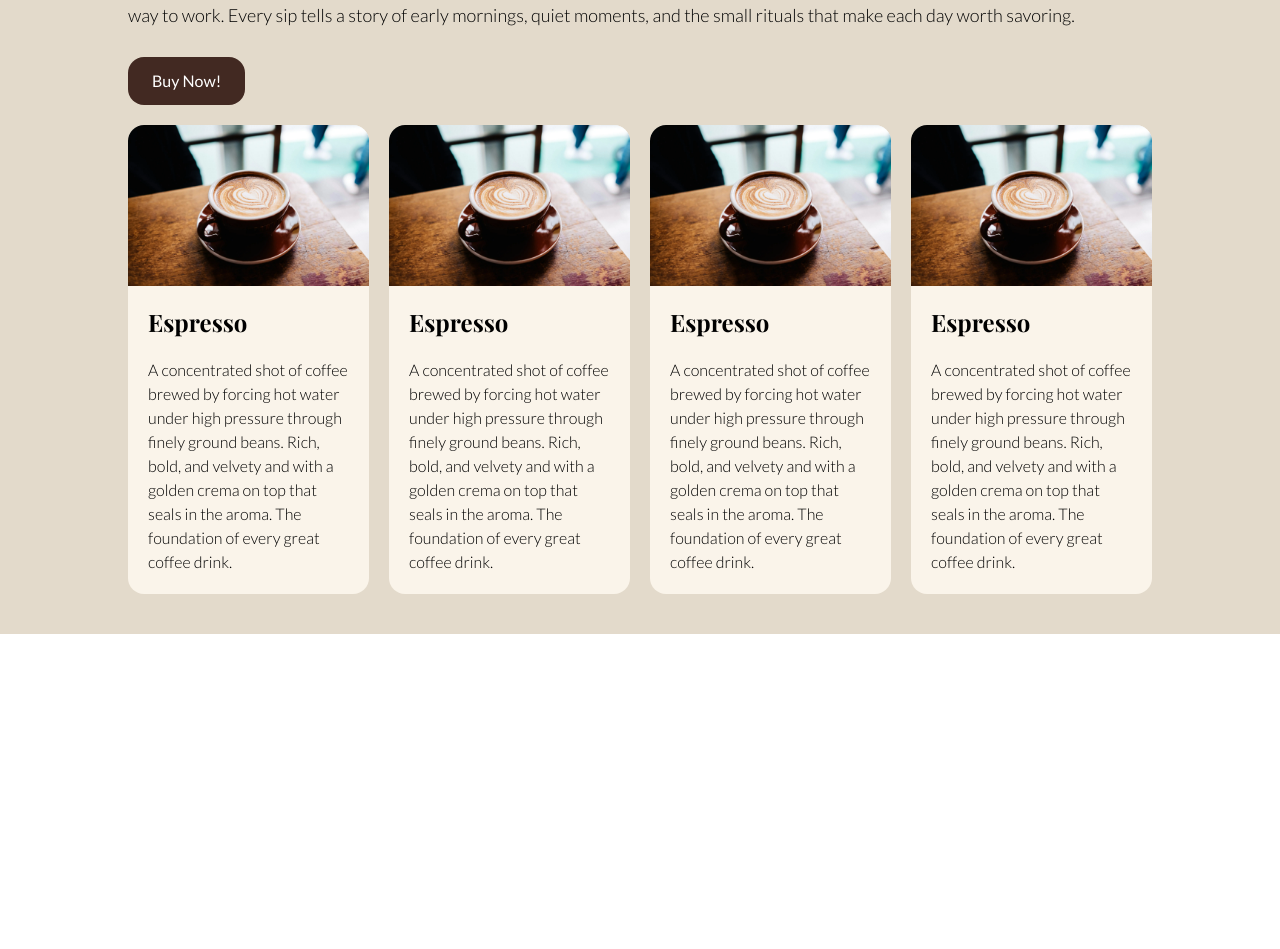
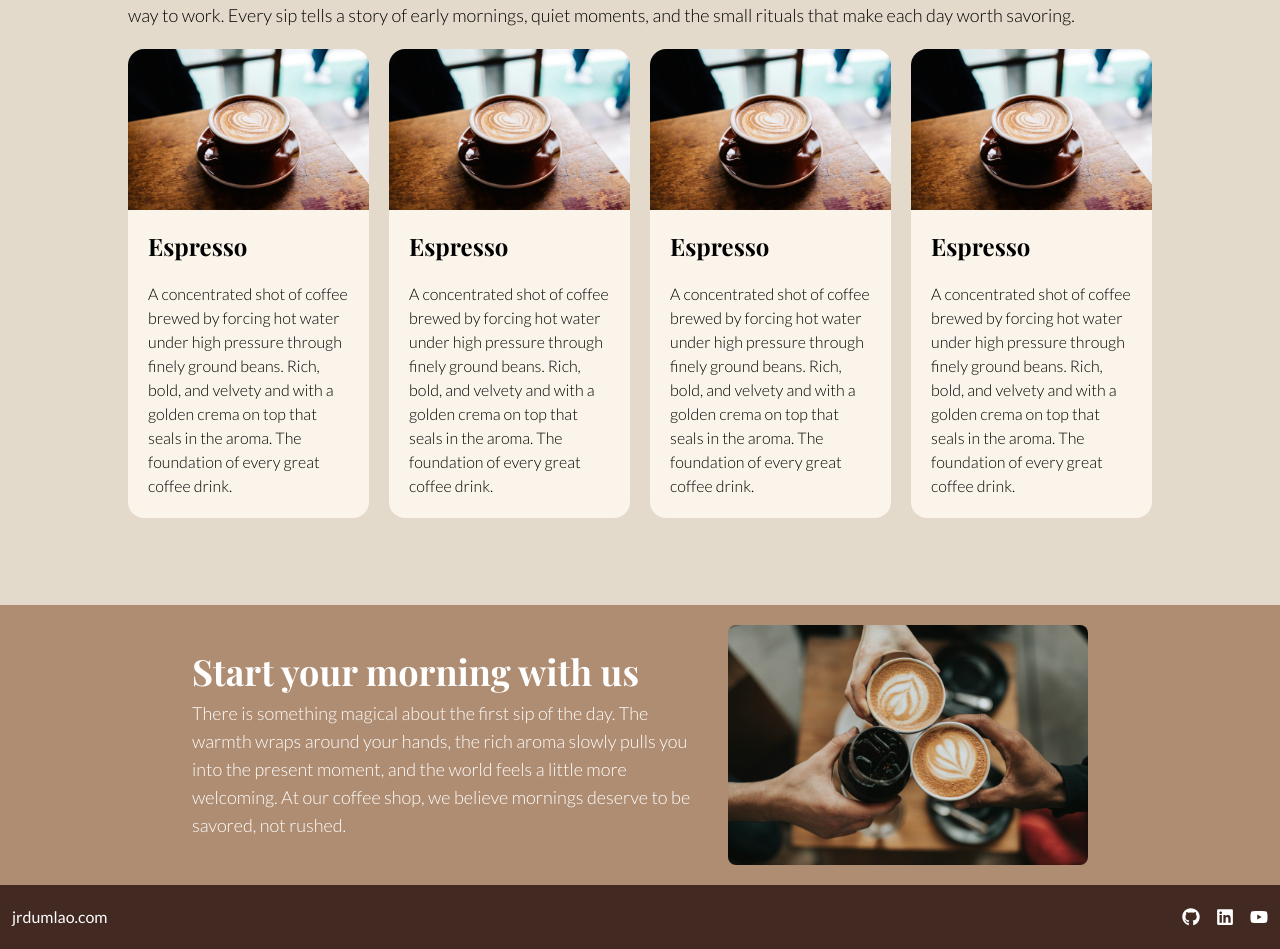
Before and after one commit to Wise-394/kofii_shop, a React (Vite) app in the folder client/: page / in a window 1280 px wide. Shown: the part 931-1880 px from the top of the page. Before the commit the page ends 1565 px from the top, so only its background shows below. Built offline with nearby package versions, Linux system fonts and the light colour scheme.

Commit message:
Add Footer and Info components
- Created Footer component with social media icons and a link to the website.
- Added Info component to display a welcoming message and an image for the coffee shop.

```diff
--- /dev/null
+++ b/client/src/components/Footer.jsx
@@ -0,0 +1,18 @@
+import { FaGithub } from "react-icons/fa";
+import { FaLinkedin } from "react-icons/fa";
+import { FaYoutube } from "react-icons/fa";
+export function Footer() {
+  return (
+    <footer
+      className="flex flex-row items-center px-3 py-5 bg-brown-500 text-white
+        justify-between"
+    >
+      <a href="https://jrdumlao.com">jrdumlao.com</a>
+      <div className="flex gap-4 items-center justify-center text-lg">
+        <FaGithub />
+        <FaLinkedin />
+        <FaYoutube />
+      </div>
+    </footer>
+  );
+}
--- a/client/src/components/Home/Carousel.jsx
+++ b/client/src/components/Home/Carousel.jsx
@@ -2,7 +2,10 @@ import espresso from "/assets/espresso.webp";
 export function Carousel() {
   return (
     <div className="flex flex-col md:grid grid-cols-2 lg:grid-cols-4 gap-5">
-      <div className="rounded-2xl text-left bg-brown-50">
+      <div
+        className="rounded-2xl text-left bg-brown-50 hover:translate-y-2
+          transition-transform"
+      >
         <img src={espresso} alt="espress" className="rounded-t-2xl" />
         <div className="p-5">
           <p className="text-2xl font-bold font-playfair">Espresso</p>
@@ -14,7 +17,10 @@ export function Carousel() {
           </p>
         </div>
       </div>
-      <div className="rounded-2xl text-left bg-brown-50">
+      <div
+        className="rounded-2xl text-left bg-brown-50 hover:translate-y-1
+          transition-transform"
+      >
         <img src={espresso} alt="espress" className="rounded-t-2xl" />
         <div className="p-5">
           <p className="text-2xl font-bold font-playfair">Espresso</p>
@@ -26,7 +32,10 @@ export function Carousel() {
           </p>
         </div>
       </div>
-      <div className="rounded-2xl text-left bg-brown-50">
+      <div
+        className="rounded-2xl text-left bg-brown-50 hover:translate-y-1
+          transition-transform"
+      >
         <img src={espresso} alt="espress" className="rounded-t-2xl" />
         <div className="p-5">
           <p className="text-2xl font-bold font-playfair">Espresso</p>
@@ -38,7 +47,10 @@ export function Carousel() {
           </p>
         </div>
       </div>
-      <div className="rounded-2xl text-left bg-brown-50">
+      <div
+        className="rounded-2xl text-left bg-brown-50 hover:translate-y-1
+          transition-transform"
+      >
         <img src={espresso} alt="espress" className="rounded-t-2xl" />
         <div className="p-5">
           <p className="text-2xl font-bold font-playfair">Espresso</p>
--- a/client/src/components/Home/Featured.jsx
+++ b/client/src/components/Home/Featured.jsx
@@ -19,12 +19,6 @@ export function Featured() {
           to work. Every sip tells a story of early mornings, quiet moments, and
           the small rituals that make each day worth savoring.
         </p>
-        <button
-          className="hover:cursor-pointer bg-brown-500 text-white py-3 px-6
-            rounded-2xl hover:brightness-115 mt-2"
-        >
-          Buy Now!
-        </button>
         <Carousel />
       </div>
     </section>
--- a/client/src/components/Home/Hero.jsx
+++ b/client/src/components/Home/Hero.jsx
@@ -47,11 +47,11 @@ export function Hero() {
         className="bg-brown-500 text-white h-12 flex justify-between
           items-center p-5 text-xs md:text-base sm:px-10 font-light"
       >
-        <p className="italic flex items-center gap-1">
+        <p className="flex items-center gap-1">
           <IoIosPin />
           42 CRT Avenue, Akiba Underground
         </p>
-        <div className="flex gap-2 sm:gap-5 hover:cursor-pointer">
+        <div className="flex gap-4 sm:gap-5 hover:cursor-pointer text-lg">
           <RiInstagramFill />
           <FaFacebook />
           <FaFacebookMessenger />
--- /dev/null
+++ b/client/src/components/Home/Info.jsx
@@ -0,0 +1,30 @@
+import threefee from "/assets/threefee.jpg";
+export function Info() {
+  return (
+    <section
+      className="min-h-50 bg-brown-300 flex flex-col p-5 md:flex-row text-white
+        gap-5 md:px-[10vw] justify-center items-center lg:px-[15vw]"
+    >
+      <div className="flex-1 gap-2 flex flex-col md:items-start">
+        <h1
+          className="font-playfair text-2xl text-center md:text-2xl font-bold
+            md:text-left lg:text-4xl"
+        >
+          Start your morning with us
+        </h1>
+        <p className="font-thin text-justify md:text-left lg:text-lg">
+          There is something magical about the first sip of the day. The warmth
+          wraps around your hands, the rich aroma slowly pulls you into the
+          present moment, and the world feels a little more welcoming. At our
+          coffee shop, we believe mornings deserve to be savored, not rushed.
+        </p>
+      </div>
+      <div>
+        <img
+          src={threefee}
+          className="rounded-lg md:max-w-[40vw] md:max-h-[30vh]"
+        />
+      </div>
+    </section>
+  );
+}
--- a/client/src/pages/Home.jsx
+++ b/client/src/pages/Home.jsx
@@ -1,10 +1,12 @@
 import { Featured } from "../components/Home/Featured.jsx";
 import { Hero } from "../components/Home/Hero.jsx";
+import { Info } from "../components/Home/Info.jsx";
 export function Home() {
   return (
     <>
       <Hero />
       <Featured />
+      <Info />
     </>
   );
 }
--- a/client/src/pages/Layout.jsx
+++ b/client/src/pages/Layout.jsx
@@ -1,11 +1,13 @@
 import { Outlet } from "react-router";
 import { Header } from "../components/Header.jsx";
+import { Footer } from "../components/Footer.jsx";
 
 export function Layout() {
   return (
     <>
       <Header />
       <Outlet />
+      <Footer />
     </>
   );
 }
```
Also changed, not shown: client/public/assets/threefee.jpg (added).
